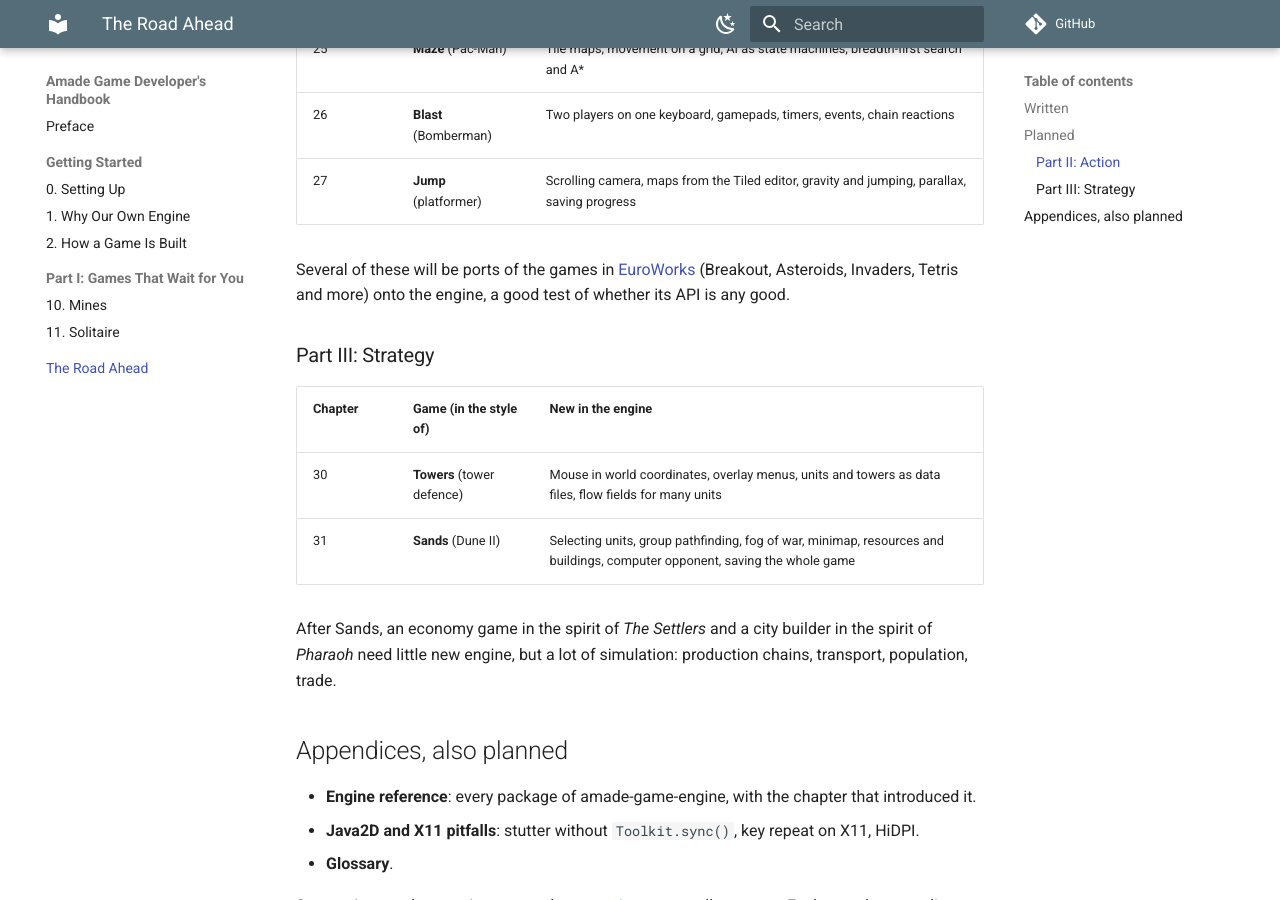
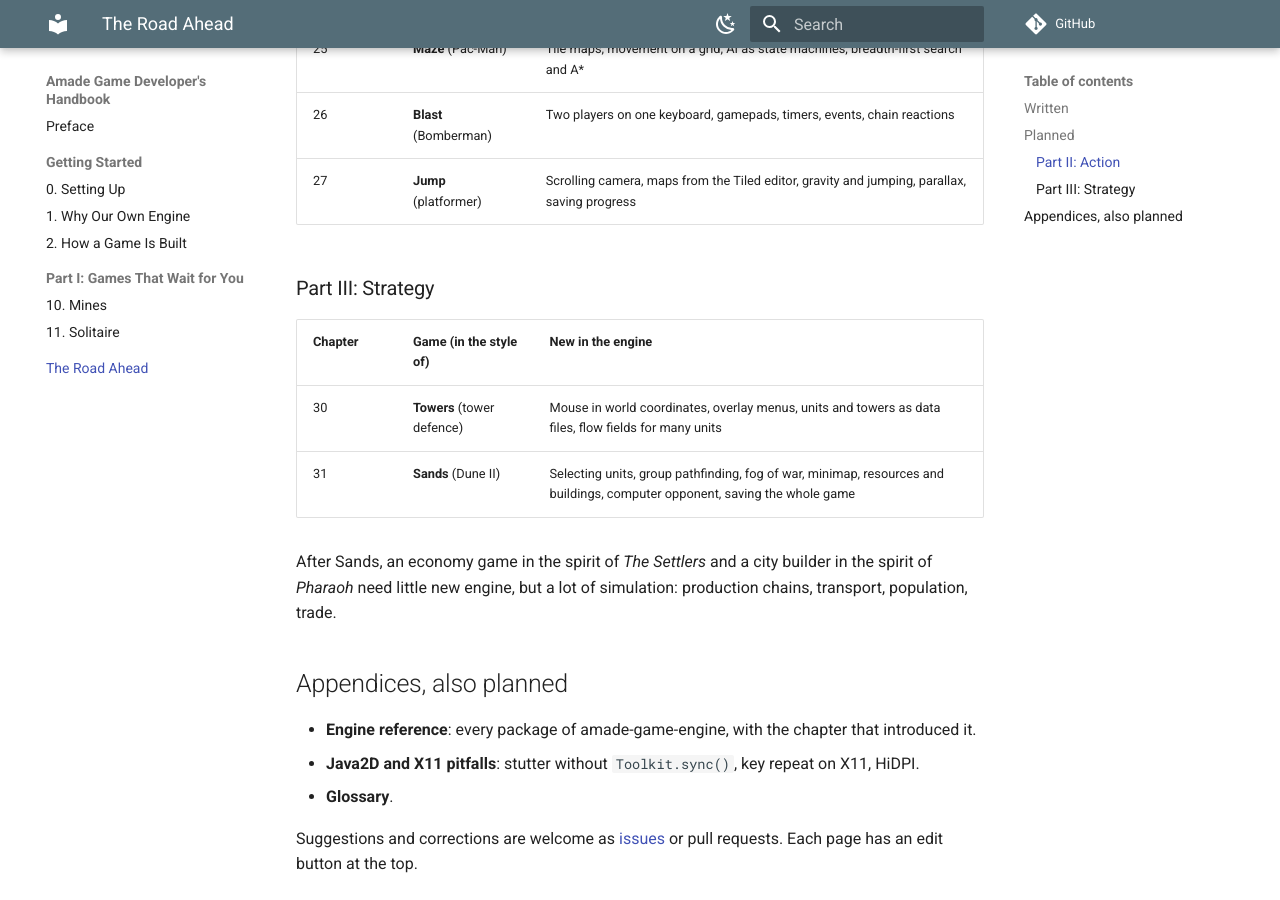
Before and after one commit to amadeos-eu/amade-game-engine, an MkDocs documentation site: the page built from docs/handbook/chapters/roadmap.md, in a window 1280 px wide and 900 px high, scrolled down 1184 px. Built offline with MkDocs 1.6.1 and Material for MkDocs 9.7.7, drawn with Linux system fonts in a browser that asks for light colours; comment, search, counter and statistics services are not loaded.

Commit message:
Handbook: no references to the old project
Co-Authored-By: Claude Opus 5.5 <noreply@anthropic.com>

```diff
--- a/docs/handbook/chapters/roadmap.md
+++ b/docs/handbook/chapters/roadmap.md
@@ -27,8 +27,6 @@ The handbook grows with the games: a chapter is written when its game is finishe
 | 26 | **Blast** (Bomberman) | Two players on one keyboard, gamepads, timers, events, chain reactions |
 | 27 | **Jump** (platformer) | Scrolling camera, maps from the Tiled editor, gravity and jumping, parallax, saving progress |
 
-Several of these will be ports of the games in [EuroWorks](https://github.com/datazuul/euroworks) (Breakout, Asteroids, Invaders, Tetris and more) onto the engine, a good test of whether its API is any good.
-
 ### Part III: Strategy
 
 | Chapter | Game (in the style of) | New in the engine |
```
Also changed, not shown: docs/handbook/chapters/02-structure.md (+1 -1 lines), docs/handbook/chapters/10-mines.md (+3 -3 lines).
